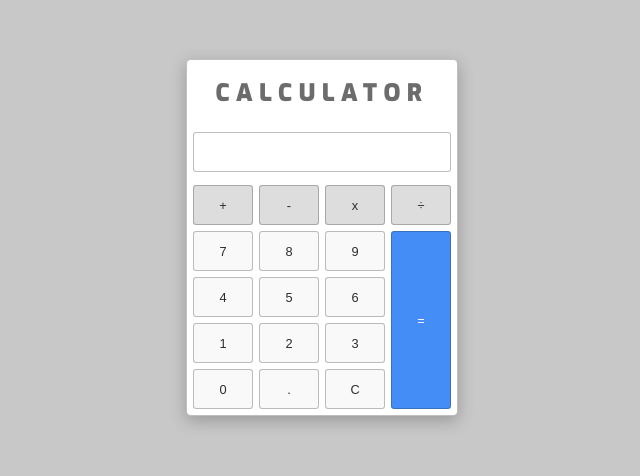
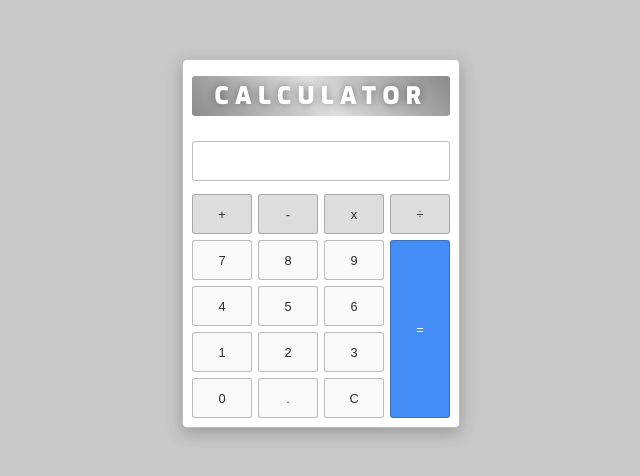
Before and after one commit to bobbyfromgeminus/calculator, a plain HTML site: page index.html in a window 1280 px wide. Shown: the part 156-632 px from the top of the page, without its empty margins (319-959 px from the left). Drawn offline with Linux system fonts and the light colour scheme.

Commit message:
CSS korrekciók

```diff
--- a/assets/css/style.css
+++ b/assets/css/style.css
@@ -2,6 +2,11 @@
 
 * {
     box-sizing: border-box;
+    -webkit-user-select: none;
+    -khtml-user-select: none;
+    -moz-user-select: -moz-none;
+    -o-user-select: none;
+    user-select: none;
 }
 
 body {
@@ -16,15 +21,15 @@ body {
     display: flex;
     flex-wrap: wrap;
     position: absolute;
-    margin: -185px 0 0 -135px;
+    margin: -185px 0 0 -139px;
     left: 50%;
     top: 50%;
-    width: 272px;
+    width: 278px;
     border: 1px solid rgba(45, 45, 45, .3);
     border-radius: .3rem;
     background-color: rgba(255, 255, 255, 1);
     align-content: center;
-    padding: 3px;
+    padding: 6px;
     box-shadow: 0rem .3rem 1rem rgba(45, 45, 45, .3);
 }
 
@@ -56,8 +61,13 @@ body {
 .title,.title:hover {
     font-family: 'Exo', sans-serif;
     width: 100%;
-    background-color: rgba(255, 255, 255, 1);
-    color: rgba(45, 45, 45, .7);
+    color: rgba(255, 255, 255, 1);
+    text-shadow: 0 0 .5rem rgba(40,40,40,.5);
+    background: rgba(140,140,140, 1);
+    background: linear-gradient(234deg,
+                rgba(138,138,138,1) 0%,
+                rgba(223,223,223,1) 50%,
+                rgba(138,138,138,1) 100%);
     margin-top: 10px;
     text-align: center;
     padding: 0 10px;
@@ -70,12 +80,12 @@ body {
 
 .info-projector,.info-projector:hover {
     width: 100%;
-    height: .8rem;
+    height: 1.2rem;
     display: block;
     background-color: rgba(255, 255, 255, 1);
     padding: 0 10px;
     margin: 0;
-    line-height: .8rem;
+    line-height: 1.2rem;
     cursor: inherit;
     border: 0;
     opacity: 0;
```
